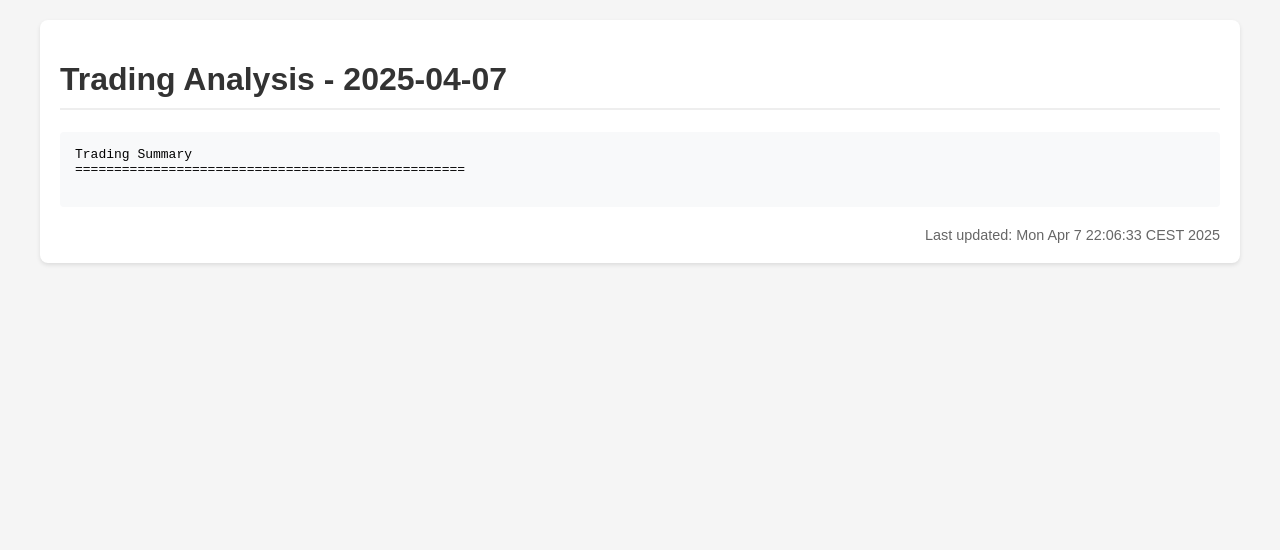
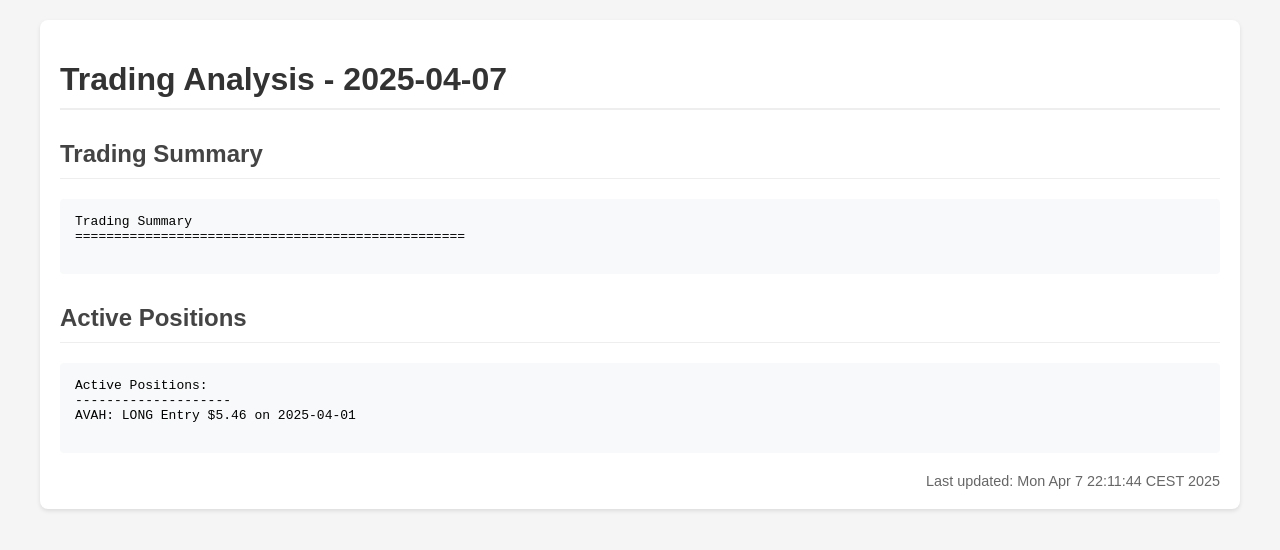
Before and after one commit to vincefinance/trading-strategy-public, a plain HTML site: page analysis_2025-04-07.html in a window 1280 px wide. Drawn offline with Linux system fonts and the light colour scheme.

Commit message:
Update analysis 2025-04-07

```diff
--- a/analysis_2025-04-07.html
+++ b/analysis_2025-04-07.html
@@ -23,6 +23,12 @@
             border-bottom: 2px solid #eee;
             padding-bottom: 10px;
         }
+        h2 {
+            color: #444;
+            margin-top: 30px;
+            border-bottom: 1px solid #eee;
+            padding-bottom: 10px;
+        }
         pre {
             white-space: pre-wrap;
             font-family: monospace;
@@ -42,12 +48,22 @@
 <body>
     <div class="container">
         <h1>Trading Analysis - 2025-04-07</h1>
+
+        <h2>Trading Summary</h2>
         <pre>
 Trading Summary
 ==================================================
         </pre>
+
+        <h2>Active Positions</h2>
+        <pre>
+Active Positions:
+--------------------
+AVAH: LONG Entry $5.46 on 2025-04-01
+        </pre>
+
         <div class="last-updated">
-            Last updated: Mon Apr  7 22:06:33 CEST 2025
+            Last updated: Mon Apr  7 22:11:44 CEST 2025
         </div>
     </div>
 </body>
```
